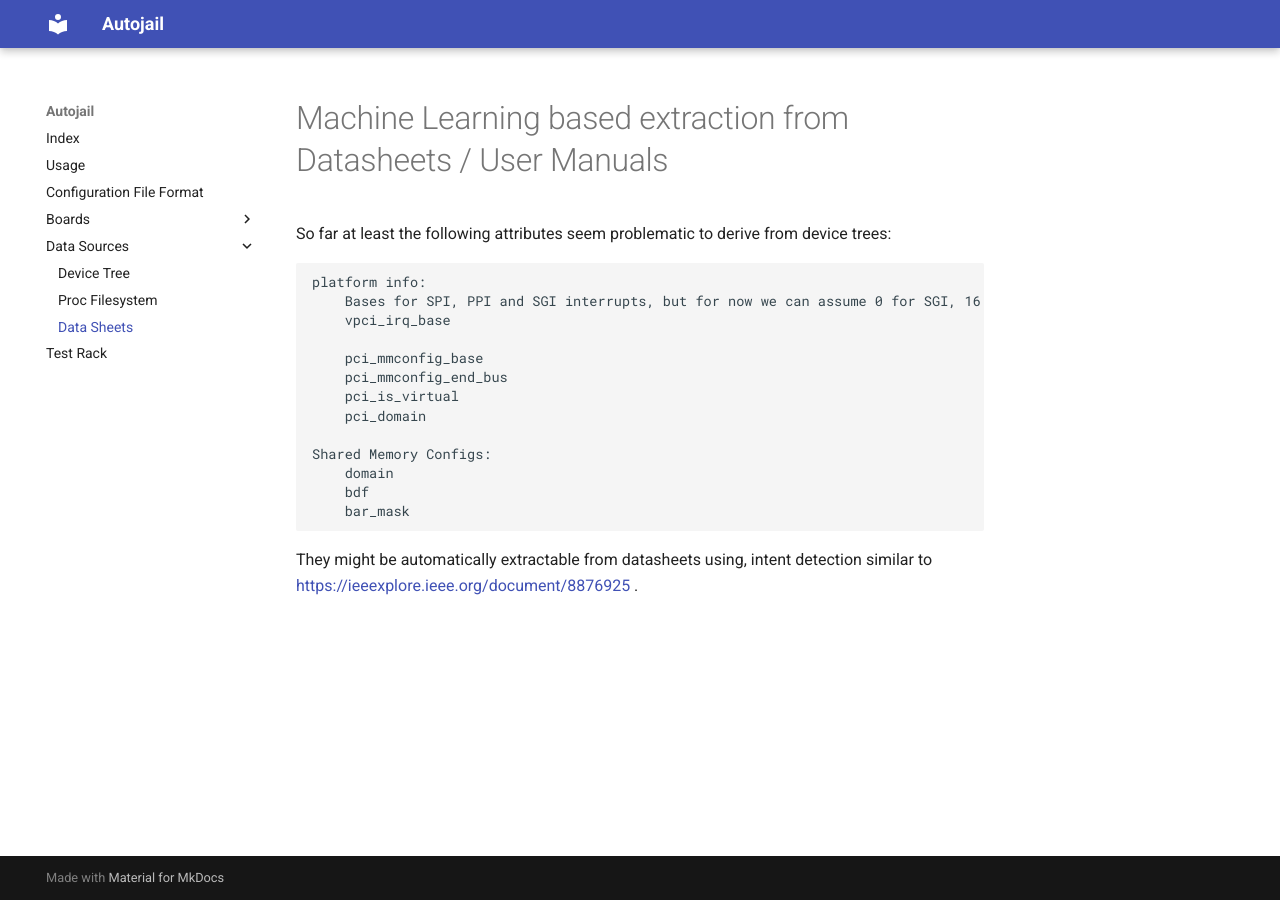
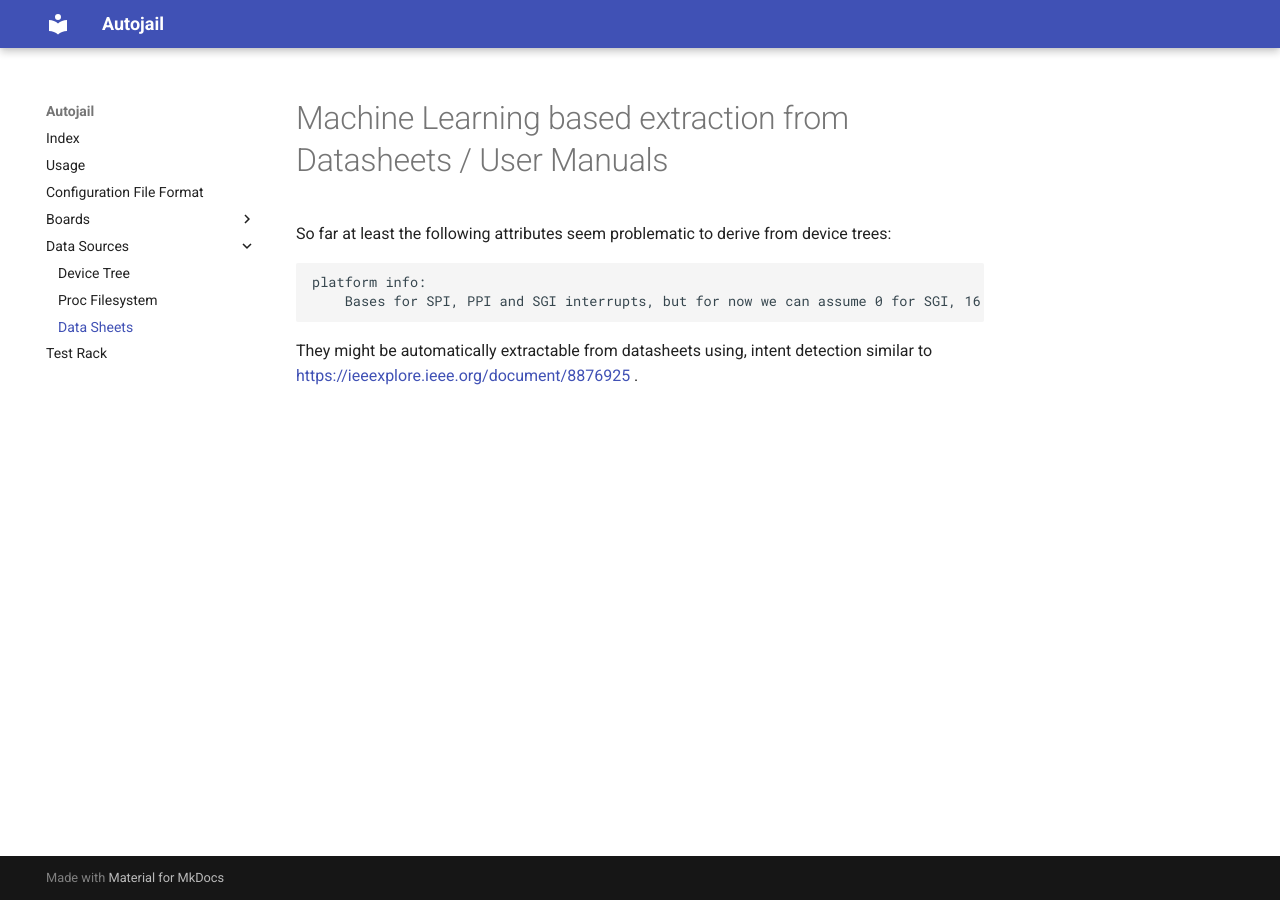
Before and after one commit to ekut-es/autojail, an MkDocs documentation site: the page built from doc/ml_extractor.md, in a window 1280 px wide. Built offline with MkDocs 1.6.1 and Material for MkDocs 9.7.7, drawn with Linux system fonts in a browser that asks for light colours.

Commit message:
Update ml_extractor.md

```diff
--- a/doc/ml_extractor.md
+++ b/doc/ml_extractor.md
@@ -5,17 +5,7 @@ derive from device trees:
 
     platform info:
 	    Bases for SPI, PPI and SGI interrupts, but for now we can assume 0 for SGI, 16 for PPI and 32 for SPI
-        vpci_irq_base
 
-        pci_mmconfig_base
-        pci_mmconfig_end_bus
-        pci_is_virtual
-        pci_domain
-
-    Shared Memory Configs:
-        domain
-        bdf
-        bar_mask
 
 They might be automatically extractable from datasheets using,
 intent detection similar to <https://ieeexplore.ieee.org/document/8876925> .
```
